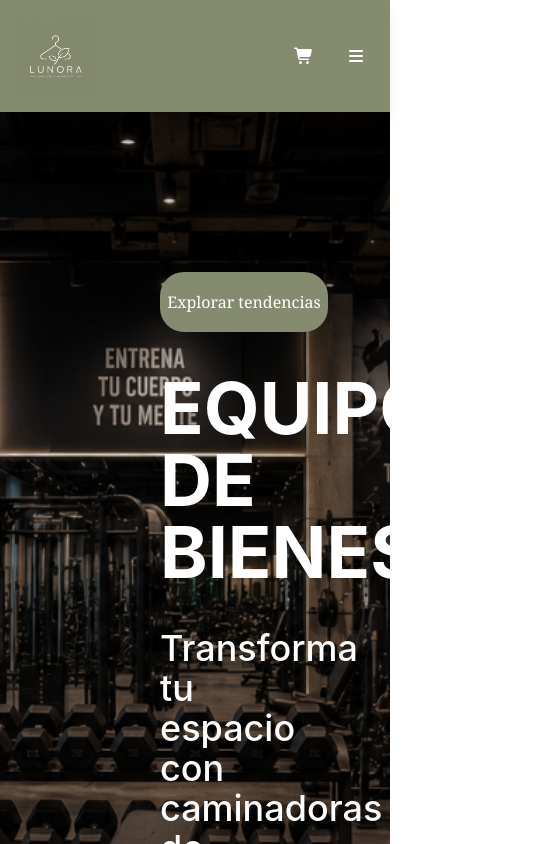
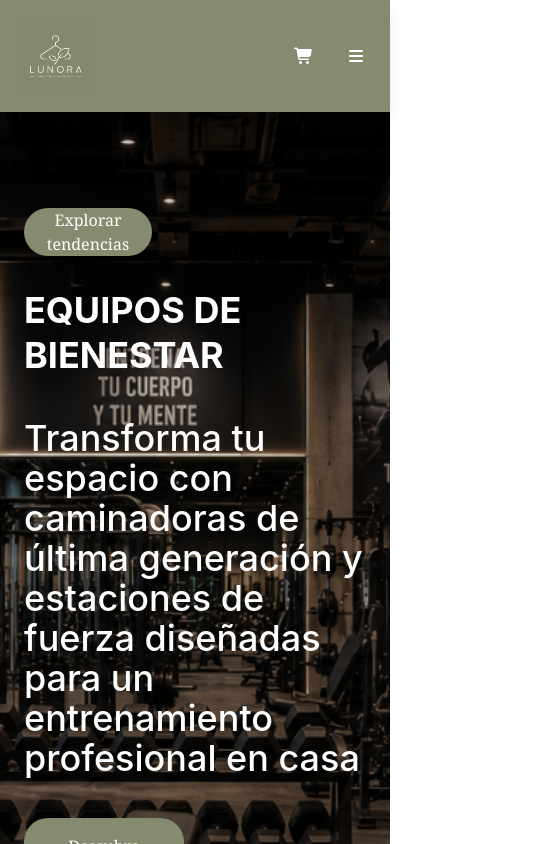
Before and after one commit to Esneyders-24/ProyectMusic1, a React (Vite) app: page /Fitness in a window 390 px wide. Shown: the top 844 px of the page, 560 px wide, since content can reach past the window. Built offline with nearby package versions, Linux system fonts and the light colour scheme.

Commit message:
Lunes18-3

```diff
--- a/src/assets/Components/Headres.tsx
+++ b/src/assets/Components/Headres.tsx
@@ -9,9 +9,9 @@ interface headrespaginas {
 const Headres = ({titulo, subtitulo, boton, img, boton1 }: headrespaginas) => {
   return (
     <header className="h-screen bg-center w-auto bg-cover bg-no-repeat  " style={{backgroundImage: `url(${img})`}}>
-          <div className="mx-auto px-40 py-40 ">
-            <button className="w-42 h-15 bg-[#858B6F] rounded-3xl text-white font-serif hover:scale-109 transition-all duration-300">{boton}</button>
-            <h1 className="text-white  text-7xl mt-10 font-bold hover:scale-109 transition-all duration-300">{titulo}</h1>
+          <div className="mx-auto px-6 md:px-16 lg:px-40 py-24  md:py-40 ">
+            <button className=" w-32 md:w-40 lg:w-42 h-12 md:h-14 lg:h-15 bg-[#858B6F] rounded-3xl text-white  font-serif  hover:scale-105  transition-all  duration-300">{boton}</button>
+            <h1 className=" text-white text-4xl md:text-6xl lg:text-7xl mt-8 font-bold leading-tight">{titulo}</h1>
             <p className="mt-10 text-4xl text-white font-medium hover:scale-109 transition-all duration-300">{subtitulo}</p>
               <button className="w-40 h-14 bg-[#858B6F] rounded-3xl text-white font-serif hover:bg-gray-400 transition-all duration-300 mt-10">{boton1}</button>
         </div>
```
